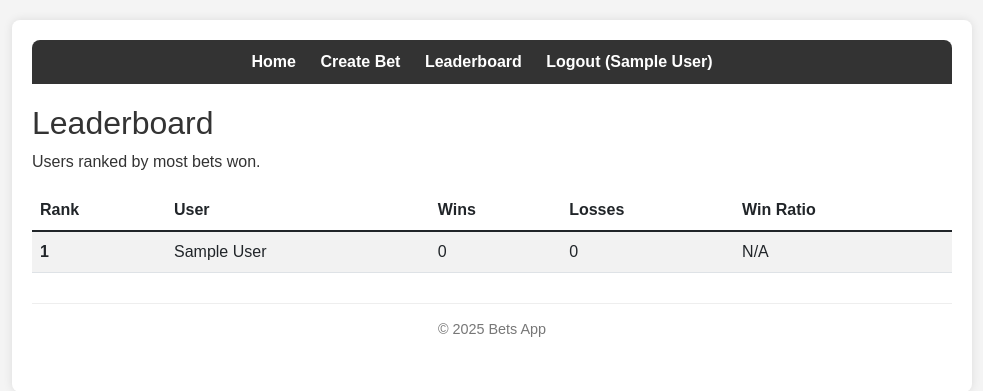
After one commit to SithHades/bets, a Flask app: page /leaderboard in a window 1280 px wide. The commit adds this page. Shown: the top 391 px of the page, without its empty margins (148-1131 px from the left). Run offline with Flask 2, Linux system fonts and the light colour scheme; the visitor is signed in with stand-in values (Sample User, id 1); data comes from the database, SQL or seed files in the repository.

Commit message:
feat: add win and loss leaderboard

```diff
--- a/app.py
+++ b/app.py
@@ -35,6 +35,8 @@ class User(UserMixin, db.Model):
     password_hash = db.Column(db.String(200), nullable=False)
     bets_placed = db.relationship('UserBet', backref='user', lazy='dynamic')
     created_bets = db.relationship('Bet', backref='creator', lazy='dynamic')
+    wins = db.Column(db.Integer, default=0, nullable=False)
+    losses = db.Column(db.Integer, default=0, nullable=False)
 
     def set_password(self, password):
         self.password_hash = bcrypt.hashpw(password.encode('utf-8'), bcrypt.gensalt()).decode('utf-8')
@@ -269,9 +271,28 @@ def resolve_bet(bet_id):
 
     bet.resolved = True
     bet.winning_outcome = winning_outcome
+
+    # Update win/loss records for participants
+    for user_bet_record in bet.user_bets:
+        user = User.query.get(user_bet_record.user_id)
+        if user:
+            if user_bet_record.chosen_outcome == winning_outcome:
+                user.wins = (user.wins or 0) + 1
+            else:
+                user.losses = (user.losses or 0) + 1
+
     db.session.commit()
     flash(f'Bet "{bet.title}" resolved. Winning outcome: {winning_outcome}', 'success')
     return redirect(url_for('index'))
+
+@app.route('/leaderboard')
+@login_required # Or remove @login_required if leaderboard should be public (after gatekeeper)
+def leaderboard():
+    if not current_user.is_authenticated and not session.get('has_passed_gate'):
+        return redirect(url_for('access_page')) # Protect leaderboard if not logged in
+
+    users = User.query.order_by(User.wins.desc(), User.losses.asc()).all()
+    return render_template('leaderboard.html', users=users)
 
 def create_tables():
     with app.app_context():
--- a/templates/base.html
+++ b/templates/base.html
@@ -74,6 +74,7 @@
                 <li><a href="{{ url_for('index') }}">Home</a></li>
                 {% if current_user.is_authenticated %}
                     <li><a href="{{ url_for('create_bet') }}">Create Bet</a></li>
+                    <li><a href="{{ url_for('leaderboard') }}">Leaderboard</a></li>
                     <li><a href="{{ url_for('logout') }}">Logout ({{ current_user.name }})</a></li>
                 {% else %}
                     <li><a href="{{ url_for('login') }}">Login</a></li>
--- /dev/null
+++ b/templates/leaderboard.html
@@ -0,0 +1,41 @@
+{% extends "base.html" %}
+
+{% block title %}Leaderboard{% endblock %}
+
+{% block content %}
+    <h2>Leaderboard</h2>
+    <p>Users ranked by most bets won.</p>
+
+    {% if users %}
+        <table class="table table-striped table-hover">
+            <thead>
+                <tr>
+                    <th scope="col">Rank</th>
+                    <th scope="col">User</th>
+                    <th scope="col">Wins</th>
+                    <th scope="col">Losses</th>
+                    <th scope="col">Win Ratio</th>
+                </tr>
+            </thead>
+            <tbody>
+                {% for user in users %}
+                    <tr>
+                        <th scope="row">{{ loop.index }}</th>
+                        <td>{{ user.name }}</td>
+                        <td>{{ user.wins }}</td>
+                        <td>{{ user.losses }}</td>
+                        <td>
+                            {% if user.wins + user.losses > 0 %}
+                                {{ "%.2f"|format(user.wins / (user.wins + user.losses) * 100) }}%
+                            {% else %}
+                                N/A
+                            {% endif %}
+                        </td>
+                    </tr>
+                {% endfor %}
+            </tbody>
+        </table>
+    {% else %}
+        <p>No user data available for the leaderboard yet.</p>
+    {% endif %}
+{% endblock %}
```
Also changed, not shown: templates/index.html (+19 -2 lines).
